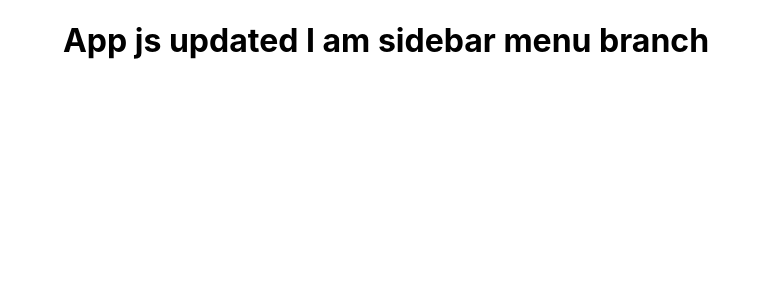
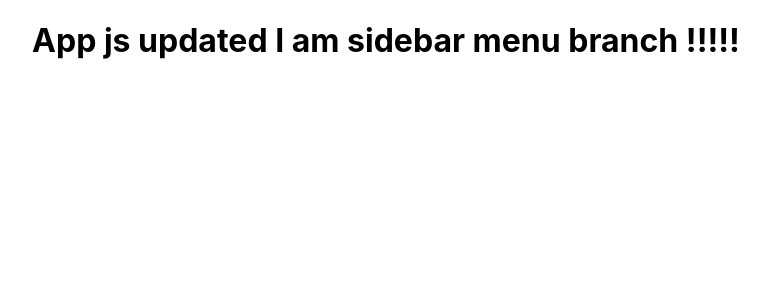
Before and after one commit to javeriasohrani/dashboard, a React (Create React App) app: page / in a window 1280 px wide. Shown: the top 300 px of the page, without its empty margins (254-1022 px from the left). Built offline with nearby package versions, Linux system fonts and the light colour scheme.

Commit message:
asdas asd asd

```diff
--- a/src/App.js
+++ b/src/App.js
@@ -3,7 +3,7 @@ import "./App.css";
 function App() {
   return (
     <div className="App">
-        <h1>App js updated I am sidebar menu branch</h1>
+        <h1>App js updated I am sidebar menu branch !!!!!</h1>
     </div>
   );
 }
```
